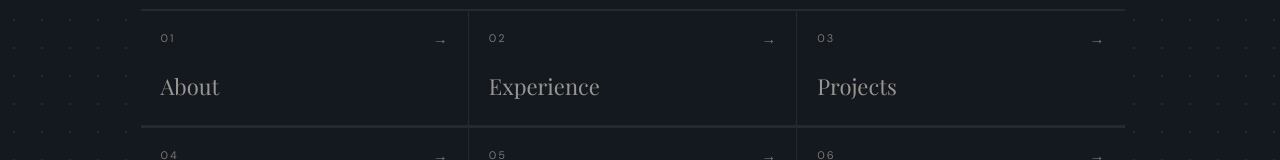
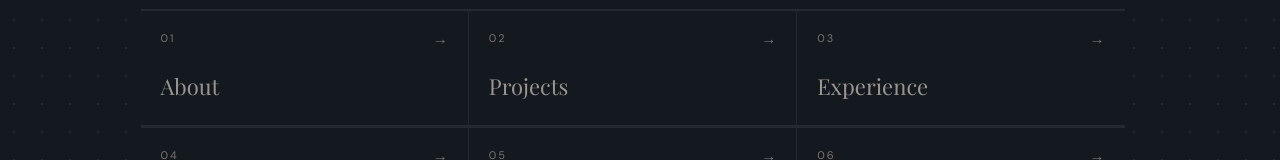
Before and after one commit to pranav-cheraku/portfolio, a Next.js app in the folder my-app/: page / in a window 1280 px wide. Shown: the part 638-798 px from the top of the page. Built offline with nearby package versions, Linux system fonts and the light colour scheme.

Commit message:
Changed ordering for bento

```diff
--- a/my-app/app/HomeNavBento.tsx
+++ b/my-app/app/HomeNavBento.tsx
@@ -6,8 +6,8 @@ import { T } from "@/lib/theme";
 
 const SECTIONS = [
   { href: "/about",      label: "About",      accent: T.accent2, index: 1 },
-  { href: "/experience", label: "Experience", accent: T.accent3, index: 2 },
-  { href: "/projects",   label: "Projects",   accent: T.accent2, index: 3 },
+  { href: "/projects",   label: "Projects",   accent: T.accent3, index: 2 },
+  { href: "/experience", label: "Experience", accent: T.accent2, index: 3 },
   { href: "/skills",     label: "Skills",     accent: T.accent3, index: 4 },
   { href: "/education",  label: "Education",  accent: T.accent2, index: 5 },
   { href: "/contact",    label: "Contact",    accent: T.accent3, index: 6 },
```
